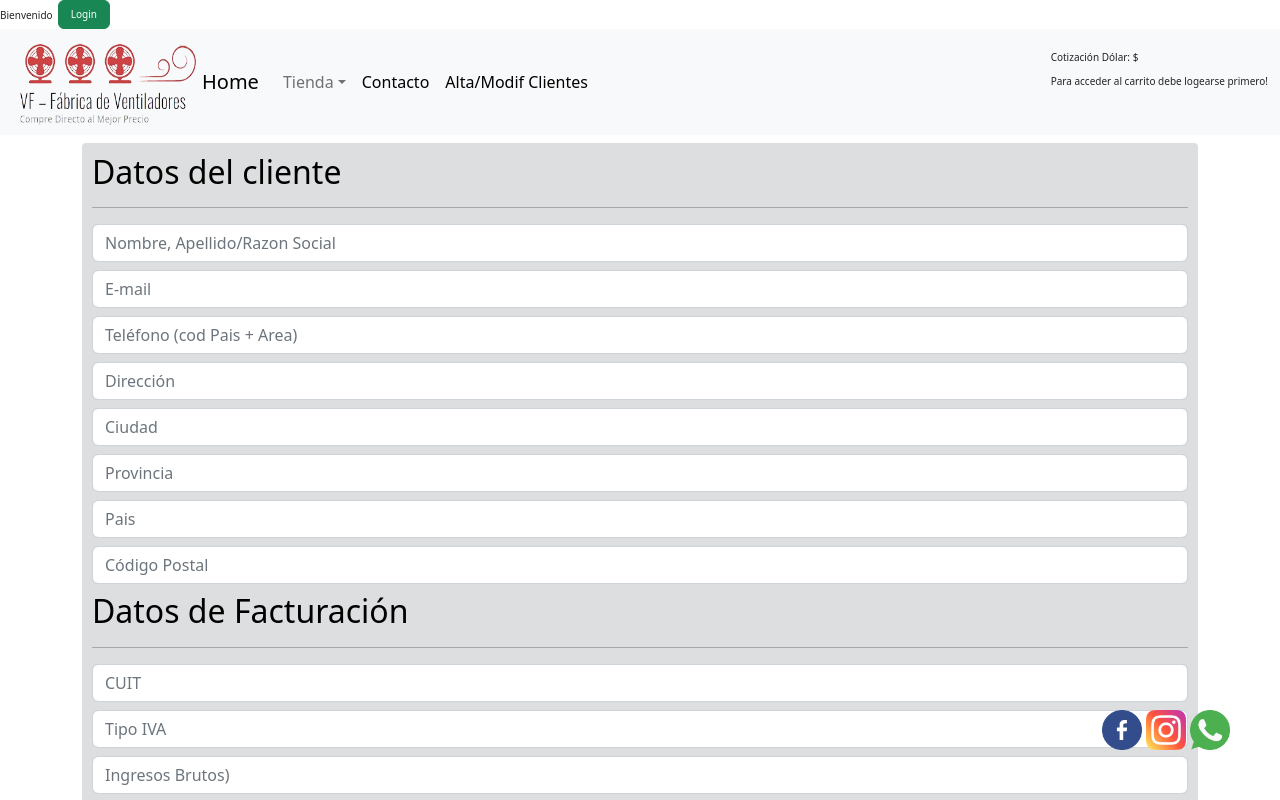
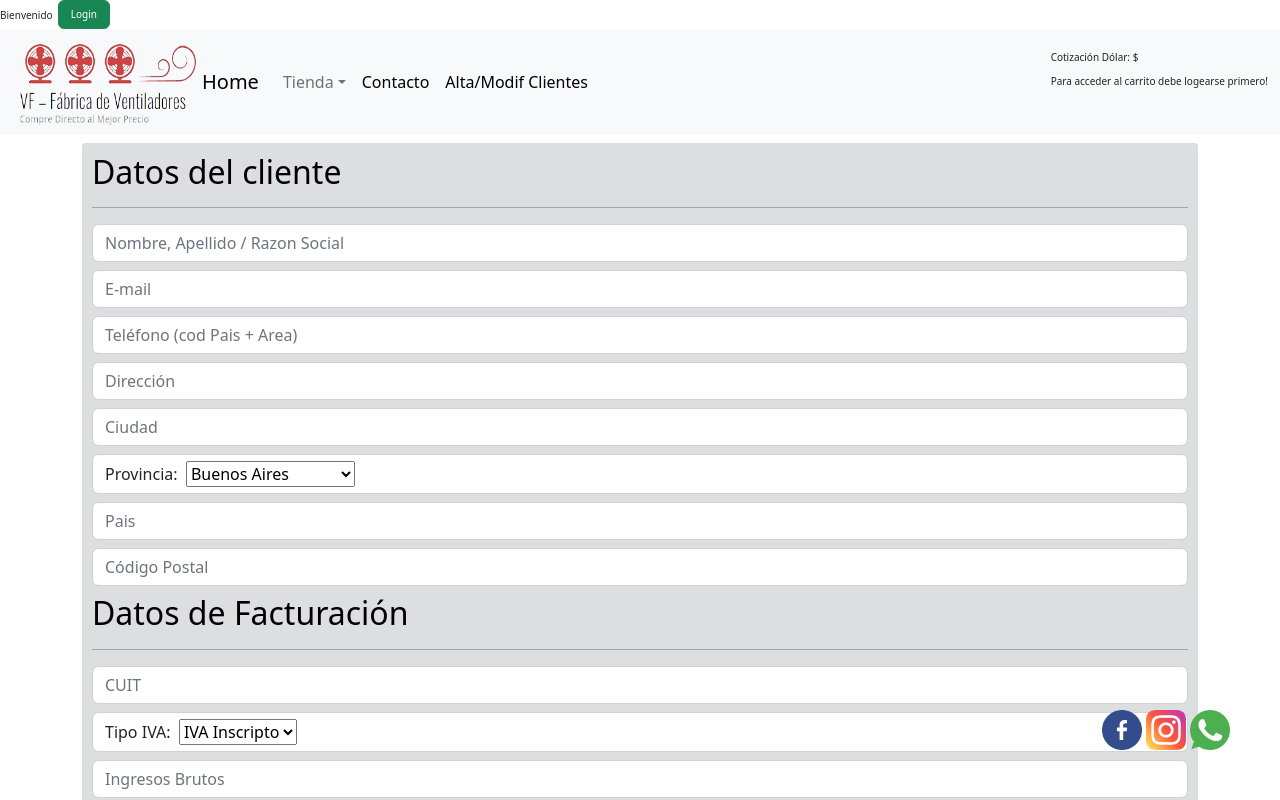
Before and after one commit to martinezjm1968/Coder_React, a React (Vite) app: page /alta in a window 1280 px wide. Shown: the top 800 px of the page. Built offline with nearby package versions, Linux system fonts and the light colour scheme; no server answers.

Commit message:
Entrega 3 V9

```diff
--- a/src/components/AltaModifClientes/AltaModifClientes.jsx
+++ b/src/components/AltaModifClientes/AltaModifClientes.jsx
@@ -62,9 +62,9 @@ export const AltaModifClientes = () => {
             console.log("El cliente existe!");
             // El cliente existe, actualizar los valores
             const cliente = snapshot.docs[0].data();
-            console.log("Cliente: " +cliente);
+            console.log("Cliente: " + cliente);
             const clienteId = snapshot.docs[0].id;
-            console.log("ClienteID: " +clienteId);
+            console.log("ClienteID: " + clienteId);
             const clienteMail = doc(db, "Clientes", clienteId);
 
             const clienteActualizado = {
@@ -103,7 +103,7 @@ export const AltaModifClientes = () => {
                         onChange={(e) => setName(e.target.value)}
                         className="form-control my-2"
                         type="text"
-                        placeholder="Nombre, Apellido/Razon Social"
+                        placeholder="Nombre, Apellido / Razon Social"
                         required
                     />
                     <input
@@ -138,14 +138,39 @@ export const AltaModifClientes = () => {
                         placeholder="Ciudad"
                         required
                     />
-                    <input
-                        value={provincia}
-                        onChange={(e) => setProvincia(e.target.value)}
+                    <label className="form-control my-2">
+                        Provincia: &nbsp;
+                        <select value={provincia} onChange={(e) => setProvincia(e.target.value)}>
+                            <option value="buenosAires">Buenos Aires</option>
+                            <option value="caba">CABA</option>
+                            <option value="catamarca">Catamarca</option>
+                            <option value="chaco">Chaco</option>
+                            <option value="chubut">Chubut</option>
+                            <option value="cordoba">Cordoba</option>
+                            <option value="corrientes">Corrientes</option>
+                            <option value="entreRios">Entre Rios</option>
+                            <option value="formosa">Formosa</option>
+                            <option value="jujuy">Jujuy</option>
+                            <option value="laPampa">La Pampa</option>
+                            <option value="laRioja">La Rioja</option>
+                            <option value="mendoza">Mendoza</option>
+                            <option value="misiones">Misiones</option>
+                            <option value="neuquen">Neuquen</option>
+                            <option value="rioNegro">Rio Negro</option>
+                            <option value="salta">Salta</option>
+                            <option value="sanJuan">San Juan</option>
+                            <option value="sanLuis">San Luis</option>
+                            <option value="santaCruz">Santa Cruz</option>
+                            <option value="santaFe">Santa Fe</option>
+                            <option value="santiagoDelEstero">Santiago Del Estero</option>
+                            <option value="tierraDelFuego">Tierra Del Fuego</option>
+                            <option value="tucuman">Tucuman</option>
                             className="form-control my-2"
                             type="text"
                             placeholder="Provincia"
                             required
-                    />
+                        </select>
+                    </label>
                     <input
                         value={pais}
                         onChange={(e) => setPais(e.target.value)}
@@ -172,20 +197,27 @@ export const AltaModifClientes = () => {
                         placeholder="CUIT"
                         required
                     />
-                    <input
-                        value={iva}
-                        onChange={(e) => setIva(e.target.value)}
+
+                    <label className="form-control my-2">
+                        Tipo IVA: &nbsp;
+                        <select value={iva} onChange={(e) => setIva(e.target.value)}>
+                            <option value="ivaInscripto">IVA Inscripto</option>
+                            <option value="ivaExcento">IVA Excento</option>
+                            <option value="monotributo">Monotributo</option>
+                            <option value="consFinal">Cons Final</option>
                             className="form-control my-2"
                             type="text"
                             placeholder="Tipo IVA"
                             required
-                    />
+                        </select>
+                    </label>
+
                     <input
                         value={iibb}
                         onChange={(e) => setIibb(e.target.value)}
                         className="form-control my-2"
                         type="text"
-                        placeholder="Ingresos Brutos)"
+                        placeholder="Ingresos Brutos"
                         required
                     />
                     <button className="btn btn-primary" type="submit">Guardar</button>
```
Lines whose indentation alone changed are shown as unchanged.
